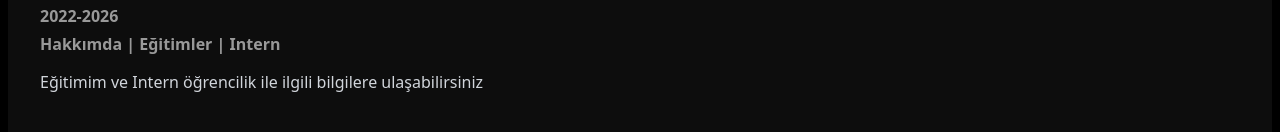
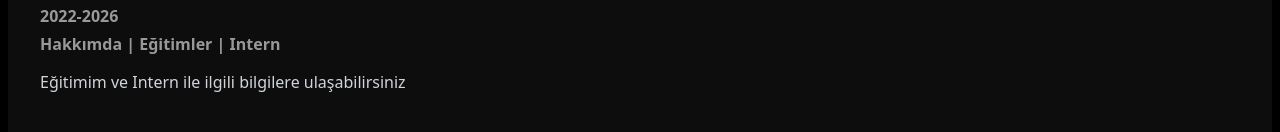
Before and after one commit to Mertgencc/mertgencportfolio, a Next.js app: page / in a window 1280 px wide. Shown: the part 355-487 px from the top of the page. Built offline with nearby package versions, Linux system fonts and the light colour scheme.

Commit message:
sitede düzenleme yapıldı

```diff
--- a/components/Hero.tsx
+++ b/components/Hero.tsx
@@ -1,6 +1,7 @@
 import Image from "next/image";
 import React from "react";
 import { motion } from "framer-motion";
+
 
 
 
@@ -184,7 +185,7 @@ export default function Hero() {
       </p>
 
       <p className="mt-3 text-l text-gray-300">
-        Eğitimim ve Intern öğrencilik ile ilgili bilgilere ulaşabilirsiniz
+        Eğitimim ve Intern ile ilgili bilgilere ulaşabilirsiniz
       </p>
 
       {/* Kart yapısı burada başlıyor */}
```
